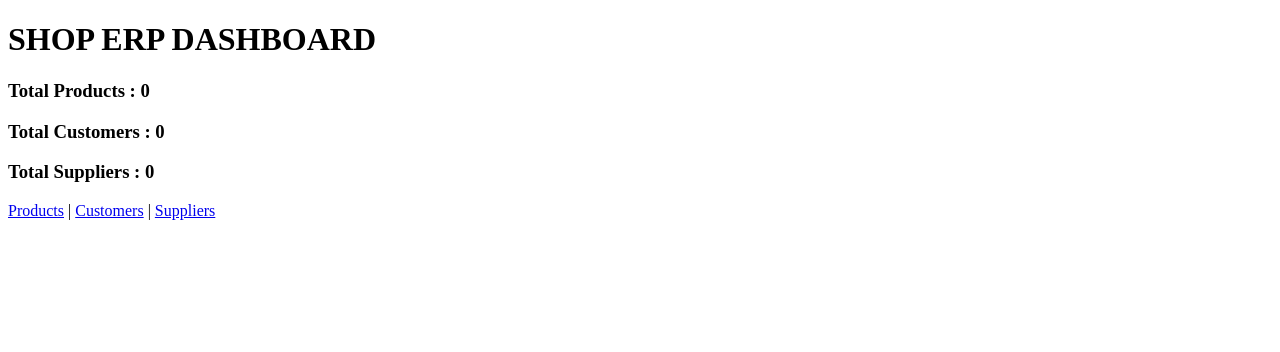
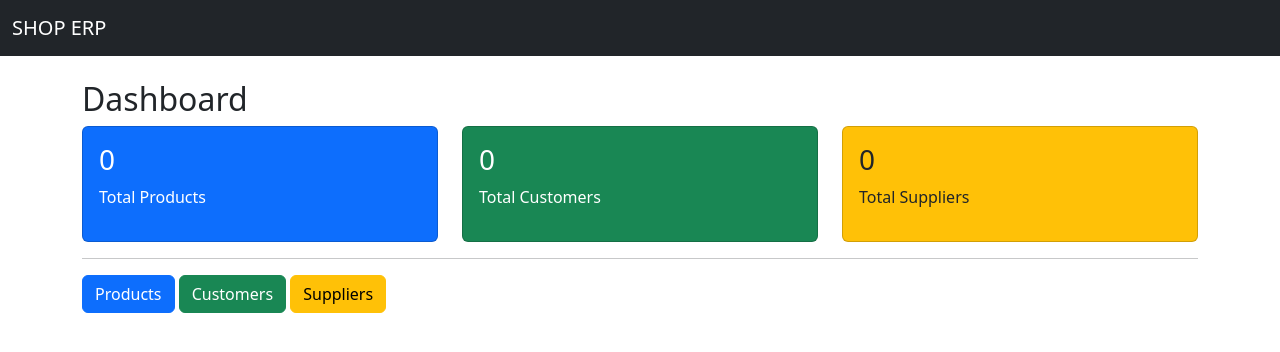
Before and after one commit to ranveersinghmssl1-source/SHOP-ERP, a Flask app: page / in a window 1280 px wide. Shown: the top 352 px of the page. Run offline with Flask 3, Linux system fonts and the light colour scheme.

Commit message:
Update dashboard.html

```diff
--- a/templates/dashboard.html
+++ b/templates/dashboard.html
@@ -1,19 +1,52 @@
-<!DOCTYPE html>
-<html>
-<head>
-    <title>SHOP ERP</title>
-</head>
-<body>
+{% extends 'layout.html' %}
 
-<h1>SHOP ERP DASHBOARD</h1>
+{% block content %}
 
-<h3>Total Products : {{ product_count }}</h3>
-<h3>Total Customers : {{ customer_count }}</h3>
-<h3>Total Suppliers : {{ supplier_count }}</h3>
+<h2>Dashboard</h2>
 
-<a href="/products">Products</a> |
-<a href="/customers">Customers</a> |
-<a href="/suppliers">Suppliers</a>
+<div class="row">
 
-</body>
-</html>
+    <div class="col-md-4">
+        <div class="card bg-primary text-white">
+            <div class="card-body">
+                <h3>{{ product_count }}</h3>
+                <p>Total Products</p>
+            </div>
+        </div>
+    </div>
+
+    <div class="col-md-4">
+        <div class="card bg-success text-white">
+            <div class="card-body">
+                <h3>{{ customer_count }}</h3>
+                <p>Total Customers</p>
+            </div>
+        </div>
+    </div>
+
+    <div class="col-md-4">
+        <div class="card bg-warning text-dark">
+            <div class="card-body">
+                <h3>{{ supplier_count }}</h3>
+                <p>Total Suppliers</p>
+            </div>
+        </div>
+    </div>
+
+</div>
+
+<hr>
+
+<a href="/products" class="btn btn-primary">
+    Products
+</a>
+
+<a href="/customers" class="btn btn-success">
+    Customers
+</a>
+
+<a href="/suppliers" class="btn btn-warning">
+    Suppliers
+</a>
+
+{% endblock %}
```
